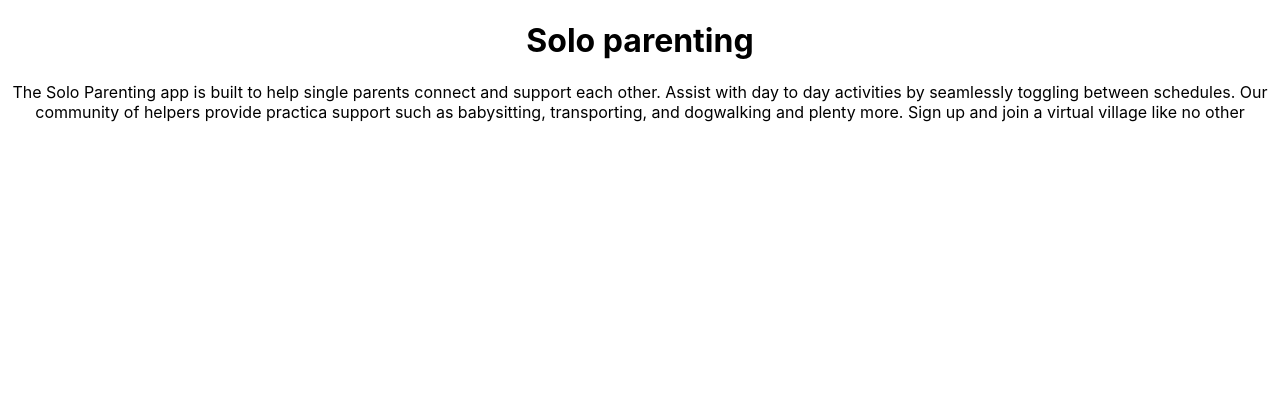
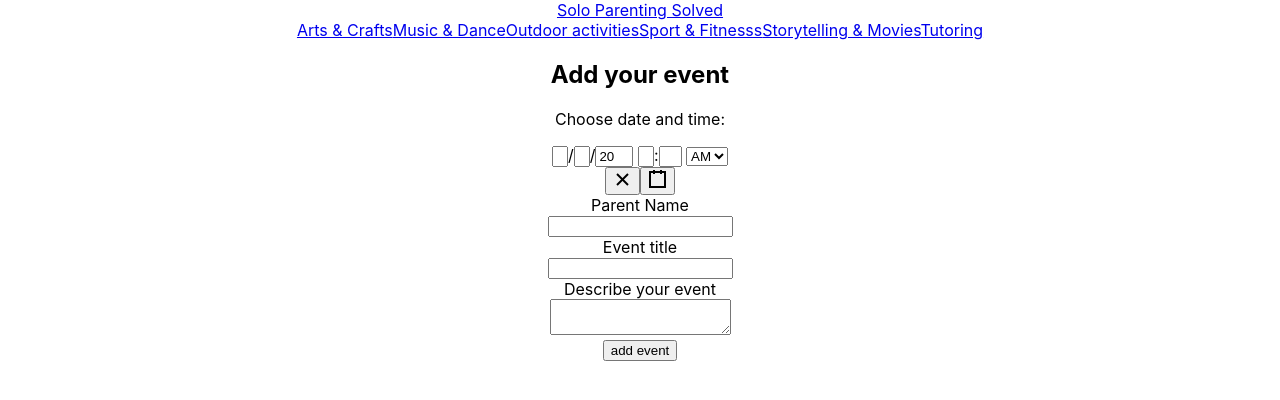
Before and after one commit to mhyder1/gig24-client, a React (Create React App) app: page /add-events in a window 1280 px wide. Shown: the top 400 px of the page. Built offline with nearby package versions, Linux system fonts and the light colour scheme.

Commit message:
added components

```diff
--- a/package.json
+++ b/package.json
@@ -7,6 +7,7 @@
     "@testing-library/react": "^9.5.0",
     "@testing-library/user-event": "^7.2.1",
     "react": "^16.13.1",
+    "react-datetime-picker": "^3.0.2",
     "react-dom": "^16.13.1",
     "react-router-dom": "^5.1.2",
     "react-scripts": "3.4.1"
--- a/src/App.js
+++ b/src/App.js
@@ -1,13 +1,44 @@
-import React, {Component} from "react";
+import React, { Component } from "react";
+import { Route, Switch } from "react-router-dom";
+import AppContext from "./Component/Context/AppContext";
+import Header from "./Component/Header/Header";
+import Intro from "./Component/Intro/Intro";
+import Signup from "./Component/Signup/Signup";
+import GuestView from "./Component/GuestView/GuestView";
+import UserView from "./Component/UserView/UserView";
+import AddEvents from './Component/AddEvents/AddEvents';
+import NavMenu from './Component/NavMenu/NavMenu';
 import "./App.css";
 
-class App extends Component{
-  render(){
 
-    return <div className="App">
-      <h1>Solo parenting</h1>
-      <p>The Solo Parenting app is built to help single parents connect and support each other. Assist with day to day activities by seamlessly toggling between schedules. Our community of helpers provide practica support such as babysitting, transporting, and dogwalking and plenty more. Sign up and join a virtual village like no other </p>
-    </div>;
+class App extends Component {
+  static contextType = AppContext;
+
+  render() {
+    return (
+      <>
+        <div className="App">
+          <header className="App__header">
+            <Switch>
+              <Route path="/" component={Header} />
+            </Switch>
+          </header>
+          <Route exact path="/" component={Intro} />
+          <Route exact path="/signup" component={Signup} />
+          <section className="home-page">
+            <Route path="/home" component={GuestView} />
+            <Route path="/home" component={NavMenu}/>
+            <Route path="/userview" component={NavMenu}/>
+            <Route path="/userview" component={UserView} />
+          </section>
+          <section className="add-events">
+          <Route path="/add-events" component={NavMenu}/>
+          <Route path="/add-events" component={AddEvents} />
+
+          </section>
+        </div>
+      </>
+    );
   }
 }
 
--- /dev/null
+++ b/src/Component/AddEvents/AddEvents.js
@@ -0,0 +1,28 @@
+import React, { Component } from "react";
+import DayTimePicker from '../DateTimePicker/DayTimePicker'
+
+
+export default class AddEvents extends Component {
+  render() {
+    return (
+      <>
+        <h2>Add your event</h2>
+        <p>Choose date and time:</p>
+          <DayTimePicker />
+        <form>
+          <label>Parent Name</label> <br />
+          <input type="text" name="parentName" value="" required />
+          <br />
+          <label>Event title</label> <br />
+          <input type="text" name="title" value="" required />
+          <br/>
+          <label>Describe your event</label>
+          <br />
+          <textarea type="text" value="" name="description" required />
+          <br />
+          <input type="submit" value="add event" />
+        </form>
+      </>
+    );
+  }
+}
--- /dev/null
+++ b/src/Component/Context/AppContext.js
@@ -0,0 +1,9 @@
+import React from 'react';
+
+
+const AppContext= React.createContext({
+
+   posts:[]
+})
+
+export default AppContext;
--- /dev/null
+++ b/src/Component/DateTimePicker/DayTimePicker.js
@@ -0,0 +1,21 @@
+import React, { Component } from 'react';
+import DateTimePicker from 'react-datetime-picker';
+
+export default class DayTimePicker extends Component {
+  state = {
+    date: new Date(),
+  }
+
+  onChange = date => this.setState({ date })
+
+  render() {
+    return (
+      <div>
+        <DateTimePicker
+          onChange={this.onChange}
+          value={this.state.date}
+        />
+      </div>
+    );
+  }
+}
--- /dev/null
+++ b/src/Component/GuestView/GuestView.js
@@ -0,0 +1,11 @@
+import React from "react";
+
+
+export default function GuestView(props) {
+  return (
+    <>
+      <h3>Current events</h3>
+      <p>List of events</p>
+    </>
+  );
+}
--- /dev/null
+++ b/src/Component/Header/Header.js
@@ -0,0 +1,6 @@
+import React from "react";
+import {Link} from 'react-router-dom'
+
+export default function Header() {
+  return <><nav><Link to='/'>Solo Parenting Solved</Link></nav></>;
+}
--- /dev/null
+++ b/src/Component/Intro/Intro.js
@@ -0,0 +1,34 @@
+import React, { Component } from 'react';
+
+export default class Intro extends Component {
+    render(){
+        return (
+            <>
+            <h2>Welcome parents!</h2>
+            <p>The Solo Parenting app is built to help single parents connect and support each other. Assist with day to day activities by seamlessly toggling between schedules. Our community of helpers provide practica support such as babysitting, transporting, and dogwalking and plenty more. Sign up and join a virtual village like no other!</p>
+            <h3>Log in</h3>
+          <form onSubmit>
+            <label>Username: </label>
+            <input
+              onChange
+              type="text"
+              name="username"
+              placeholder='zelda12'
+              value=''
+              required
+            />
+            <br />
+            <label>Password: </label>
+            <input
+              onChange
+              type="text"
+              name="password"
+              value=''
+              required
+            /><br/>
+            <input type="submit" value="Log in" />
+          </form>
+            </>
+        )
+    }
+}
--- /dev/null
+++ b/src/Component/NavMenu/NavMenu.js
@@ -0,0 +1,15 @@
+import React from "react";
+import { Link } from "react-router-dom";
+
+export default function NavMenu(props) {
+  return (
+    <>
+      <Link to={"/"}>Arts & Crafts</Link>
+      <Link to={"/"}>Music & Dance</Link>
+      <Link to={"/"}>Outdoor activities</Link>
+      <Link to={"/"}>Sport & Fitnesss</Link>
+      <Link to={"/"}>Storytelling & Movies</Link>
+      <Link to={"/"}>Tutoring</Link>
+    </>
+  );
+}
--- /dev/null
+++ b/src/Component/Signup/Signup.js
@@ -0,0 +1,27 @@
+import React, {Component} from  "react";
+
+export default class Signup extends Component {
+  render() {
+    return (
+      <>
+        <h3>Sign up</h3>
+        <form onSubmit>
+          <label>Username: </label>
+          <input
+            onChange
+            type="text"
+            name="username"
+            placeholder="zelda12"
+            value=""
+            required
+          />
+          <br />
+          <label>Password: </label>
+          <input onChange type="text" name="password" value="" required />
+          <br />
+          <input type="submit" value="Sign up" />
+        </form>
+      </>
+    );
+  }
+}
--- /dev/null
+++ b/src/Component/UserView/UserView.js
@@ -0,0 +1,12 @@
+import React from "react";
+
+
+export default function UserView() {
+  return (
+    <>
+     <h3>Current events</h3>
+      <p>List of events</p>
+
+    </>
+  );
+}
--- a/src/index.js
+++ b/src/index.js
@@ -2,5 +2,11 @@ import React from "react";
 import ReactDOM from "react-dom";
 import "./index.css";
 import App from "./App";
+import { BrowserRouter } from "react-router-dom";
 
-ReactDOM.render(<App />, document.getElementById("root"));
+ReactDOM.render(
+  <BrowserRouter>
+    <App />
+  </BrowserRouter>,
+  document.getElementById("root")
+);
```
Also changed, not shown: 1 other file (tests, documents, lock files or other folders).
